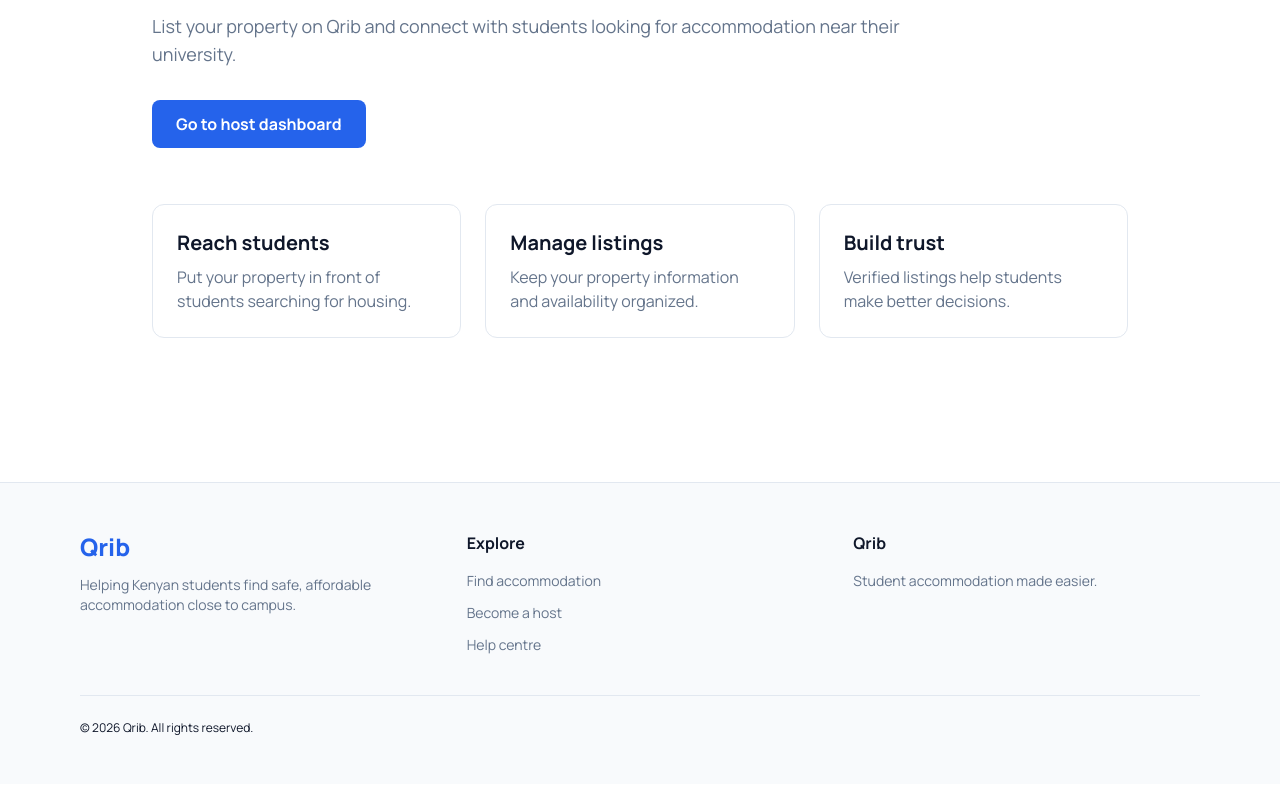
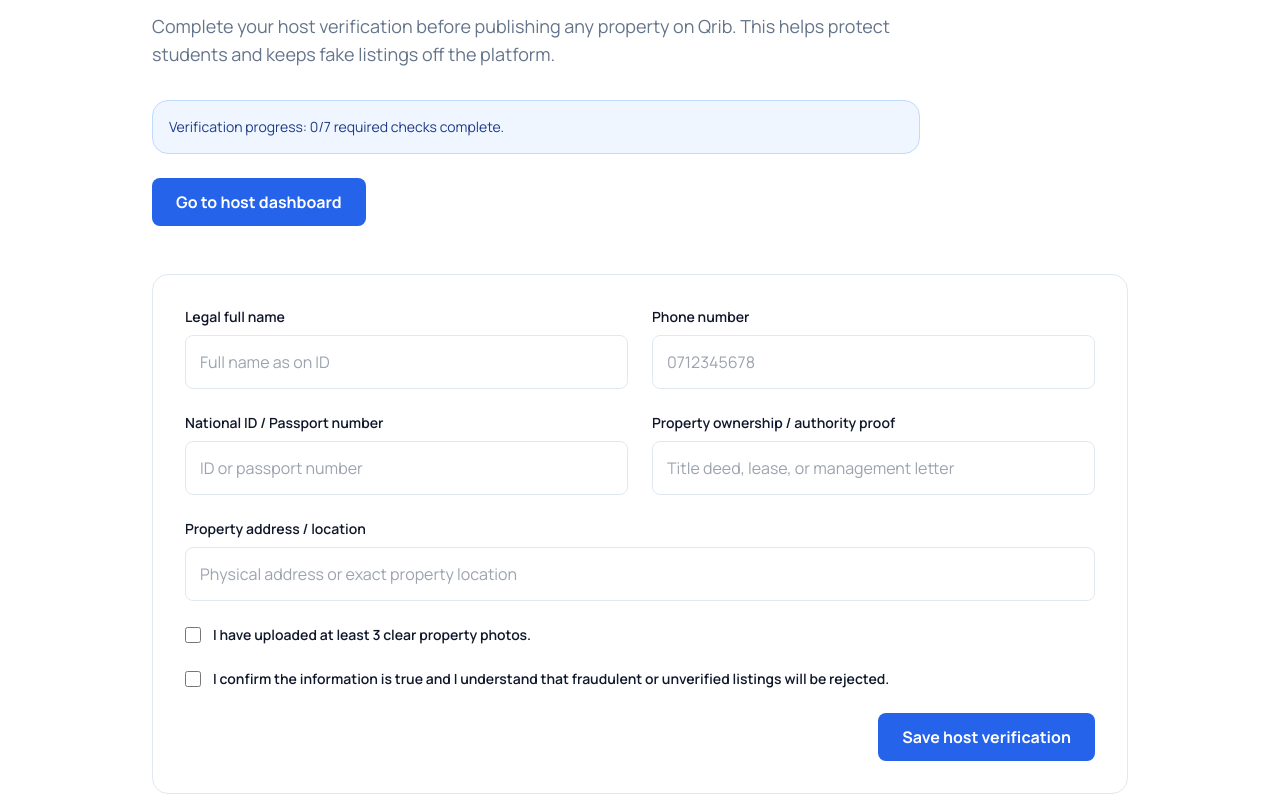
Before and after one commit to adriankamunyu/qrib, a React (Vite) app: page /host in a window 1280 px wide. Shown: the part 285-1080 px from the top of the page. Built offline with nearby package versions, Linux system fonts and the light colour scheme; no server answers.

Commit message:
Fix host verification flow and app startup config

```diff
--- a/src/pages/HostDashboard.jsx
+++ b/src/pages/HostDashboard.jsx
@@ -7,6 +7,27 @@ import { getUniversity } from "../data/universities";
 
 const API_URL = (import.meta.env.VITE_API_URL || "http://localhost:5000/api").replace(/\/$/, "");
 const TOKEN_KEY = "qrib_access_token";
+const HOST_VERIFICATION_KEY = "qrib_host_verification";
+
+function getHostVerificationState() {
+  try {
+    const raw = localStorage.getItem(HOST_VERIFICATION_KEY);
+    if (!raw) return null;
+
+    const data = JSON.parse(raw);
+    return {
+      legalName: Boolean(data.legalName && String(data.legalName).trim()),
+      phone: Boolean(data.phone && String(data.phone).trim()),
+      idNumber: Boolean(data.idNumber && String(data.idNumber).trim()),
+      ownershipProof: Boolean(data.ownershipProof && String(data.ownershipProof).trim()),
+      address: Boolean(data.address && String(data.address).trim()),
+      photoUploaded: Boolean(data.photoUploaded),
+      agreed: Boolean(data.agreed),
+    };
+  } catch {
+    return null;
+  }
+}
 
 function normalizeListing(listing) {
   return {
@@ -33,6 +54,11 @@ export default function HostDashboard() {
   const [hostListings, setHostListings] = useState([]);
   const [bookingRequests, setBookingRequests] = useState([]);
   const [loading, setLoading] = useState(true);
+
+  const verificationState = getHostVerificationState();
+  const verificationComplete = verificationState
+    ? Object.values(verificationState).every(Boolean)
+    : false;
 
   useEffect(() => {
     if (!user) return;
@@ -125,11 +151,35 @@ export default function HostDashboard() {
               Host information
             </Link>
 
-            <Link to="/host/add-property" className="bg-brand text-white px-4 py-2 rounded-lg font-bold hover:opacity-90">
-              + Add property
+            <Link
+              to={verificationComplete ? "/host/add-property" : "/host"}
+              className={`px-4 py-2 rounded-lg font-bold ${verificationComplete ? "bg-brand text-white hover:opacity-90" : "bg-slate-200 text-slate-500 cursor-not-allowed"}`}
+              onClick={(event) => {
+                if (!verificationComplete) {
+                  event.preventDefault();
+                  window.location.href = "/host";
+                }
+              }}
+            >
+              {verificationComplete ? "+ Add property" : "Complete verification"}
             </Link>
           </div>
         </div>
+
+        {!verificationComplete && (
+          <div className="mt-8 rounded-2xl border border-amber-200 bg-amber-50 p-5 text-amber-900">
+            <div className="flex flex-col gap-2 md:flex-row md:items-center md:justify-between">
+              <div>
+                <p className="font-bold">Complete host verification to publish a property</p>
+                <p className="text-sm mt-1">You must verify your identity, property authority, and listing details before listing on Qrib.</p>
+              </div>
+
+              <Link to="/host" className="inline-flex items-center justify-center rounded-lg bg-amber-600 px-4 py-2 text-sm font-bold text-white hover:bg-amber-700">
+                Finish verification
+              </Link>
+            </div>
+          </div>
+        )}
 
         <div className="grid md:grid-cols-3 gap-6 mt-10">
           <div className="border border-line rounded-xl p-6">
--- a/src/pages/HostInfo.jsx
+++ b/src/pages/HostInfo.jsx
@@ -1,8 +1,94 @@
+import { useState } from "react";
 import { Link } from "react-router-dom";
 import Navbar from "../components/Navbar";
 import Footer from "../components/Footer";
+import { useAuth } from "../context/useAuth";
+import { useToast } from "../context/useToast";
+
+const HOST_VERIFICATION_KEY = "qrib_host_verification";
+
+const defaultVerification = {
+  legalName: "",
+  phone: "",
+  idNumber: "",
+  ownershipProof: "",
+  address: "",
+  photoUploaded: false,
+  agreed: false,
+};
 
 export default function HostInfo() {
+  const { user } = useAuth();
+  const { showToast } = useToast();
+
+  const savedVerification = (() => {
+    try {
+      const raw = localStorage.getItem(HOST_VERIFICATION_KEY);
+      return raw ? JSON.parse(raw) : defaultVerification;
+    } catch {
+      return defaultVerification;
+    }
+  })();
+
+  const [form, setForm] = useState({
+    ...defaultVerification,
+    legalName: savedVerification.legalName || user?.name || "",
+    phone: savedVerification.phone || "",
+    idNumber: savedVerification.idNumber || "",
+    ownershipProof: savedVerification.ownershipProof || "",
+    address: savedVerification.address || "",
+    photoUploaded: savedVerification.photoUploaded || false,
+    agreed: savedVerification.agreed || false,
+  });
+
+  const updateField = (key) => (event) => {
+    const value = key === "photoUploaded" || key === "agreed"
+      ? event.target.checked
+      : event.target.value;
+
+    setForm((current) => ({ ...current, [key]: value }));
+  };
+
+  const handleSubmit = (event) => {
+    event.preventDefault();
+
+    const requiredFields = [
+      form.legalName,
+      form.phone,
+      form.idNumber,
+      form.ownershipProof,
+      form.address,
+    ];
+
+    if (requiredFields.some((value) => !String(value).trim())) {
+      showToast("Please complete all host verification fields before continuing.", "error");
+      return;
+    }
+
+    if (!form.photoUploaded) {
+      showToast("Please confirm that you have uploaded at least 3 property photos.", "error");
+      return;
+    }
+
+    if (!form.agreed) {
+      showToast("Please accept the verification and listing agreement.", "error");
+      return;
+    }
+
+    localStorage.setItem(HOST_VERIFICATION_KEY, JSON.stringify(form));
+    showToast("Host verification saved. You can now list your property.", "success");
+  };
+
+  const completedFields = [
+    form.legalName,
+    form.phone,
+    form.idNumber,
+    form.ownershipProof,
+    form.address,
+    form.photoUploaded,
+    form.agreed,
+  ].filter(Boolean).length;
+
   return (
     <div className="min-h-screen">
       <Navbar />
@@ -16,17 +102,107 @@ export default function HostInfo() {
           </h1>
 
           <p className="text-muted text-lg mt-5">
-            List your property on Qrib and connect with students looking for
-            accommodation near their university.
+            Complete your host verification before publishing any property on Qrib. This helps protect students and keeps fake listings off the platform.
           </p>
 
-          <Link
-            to="/host/dashboard"
-            className="inline-block mt-8 bg-brand text-white px-6 py-3 rounded-lg font-bold"
-          >
-            Go to host dashboard
-          </Link>
+          <div className="mt-8 rounded-2xl border border-blue-200 bg-blue-50 p-4 text-sm text-blue-900">
+            Verification progress: {completedFields}/7 required checks complete.
+          </div>
+
+          <div className="mt-6 flex gap-3">
+            <Link
+              to="/host/dashboard"
+              className="inline-block bg-brand text-white px-6 py-3 rounded-lg font-bold"
+            >
+              Go to host dashboard
+            </Link>
+          </div>
         </div>
+
+        <form onSubmit={handleSubmit} className="mt-12 grid md:grid-cols-2 gap-6 border border-line rounded-2xl p-6 md:p-8">
+          <div>
+            <label className="block text-sm font-semibold text-ink mb-2">Legal full name</label>
+            <input
+              value={form.legalName}
+              onChange={updateField("legalName")}
+              className="w-full border border-slate-200 rounded-lg p-3.5"
+              placeholder="Full name as on ID"
+            />
+          </div>
+
+          <div>
+            <label className="block text-sm font-semibold text-ink mb-2">Phone number</label>
+            <input
+              value={form.phone}
+              onChange={updateField("phone")}
+              className="w-full border border-slate-200 rounded-lg p-3.5"
+              placeholder="0712345678"
+            />
+          </div>
+
+          <div>
+            <label className="block text-sm font-semibold text-ink mb-2">National ID / Passport number</label>
+            <input
+              value={form.idNumber}
+              onChange={updateField("idNumber")}
+              className="w-full border border-slate-200 rounded-lg p-3.5"
+              placeholder="ID or passport number"
+            />
+          </div>
+
+          <div>
+            <label className="block text-sm font-semibold text-ink mb-2">Property ownership / authority proof</label>
+            <input
+              value={form.ownershipProof}
+              onChange={updateField("ownershipProof")}
+              className="w-full border border-slate-200 rounded-lg p-3.5"
+              placeholder="Title deed, lease, or management letter"
+            />
+          </div>
+
+          <div className="md:col-span-2">
+            <label className="block text-sm font-semibold text-ink mb-2">Property address / location</label>
+            <input
+              value={form.address}
+              onChange={updateField("address")}
+              className="w-full border border-slate-200 rounded-lg p-3.5"
+              placeholder="Physical address or exact property location"
+            />
+          </div>
+
+          <div className="md:col-span-2">
+            <label className="flex items-center gap-3 text-sm font-semibold text-ink">
+              <input
+                type="checkbox"
+                checked={form.photoUploaded}
+                onChange={updateField("photoUploaded")}
+                className="h-4 w-4"
+              />
+              I have uploaded at least 3 clear property photos.
+            </label>
+          </div>
+
+          <div className="md:col-span-2">
+            <label className="flex items-center gap-3 text-sm font-semibold text-ink">
+              <input
+                type="checkbox"
+                checked={form.agreed}
+                onChange={updateField("agreed")}
+                className="h-4 w-4"
+              />
+              I confirm the information is true and I understand that fraudulent or unverified listings will be rejected.
+            </label>
+          </div>
+
+          <div className="md:col-span-2 flex justify-end">
+            <button
+              type="submit"
+              className="bg-brand text-white px-6 py-3 rounded-lg font-bold"
+            >
+              Save host verification
+            </button>
+          </div>
+        </form>
 
         <div className="grid md:grid-cols-3 gap-6 mt-14">
           <div className="border border-line rounded-xl p-6">
```
Also changed, not shown: 2 other files (tests, documents, lock files or other folders).
